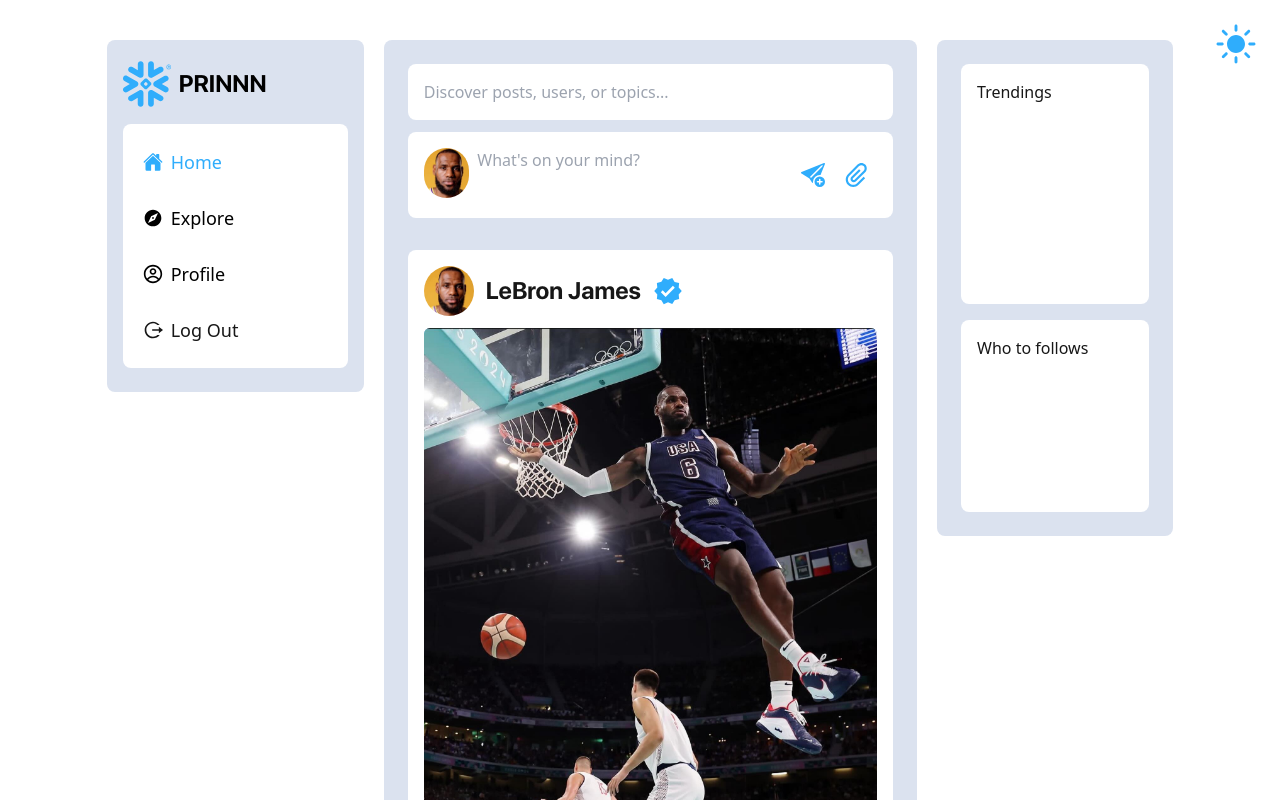
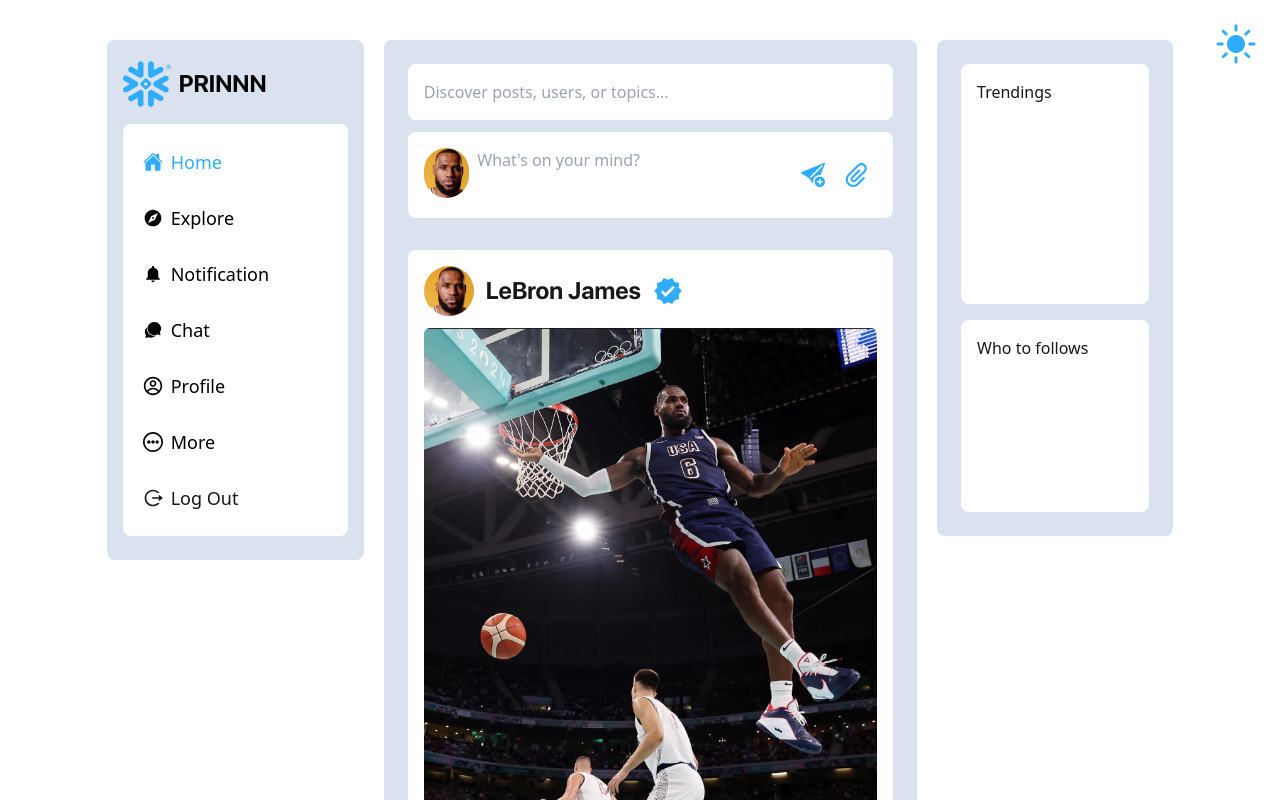
Before and after one commit to prinnnnnn/indiv-2024-client, a Next.js app: page /home in a window 1280 px wide. Shown: the top 800 px of the page. Built offline with nearby package versions, Linux system fonts and the light colour scheme.

Commit message:
middleware v.1

```diff
--- a/src/app/explore/layout.tsx
+++ b/src/app/explore/layout.tsx
@@ -32,6 +32,7 @@
             <PeopleWidget />
           </div>
         </div>
+
       </div>
     </div>
   );
--- a/src/app/home/PostForm.tsx
+++ b/src/app/home/PostForm.tsx
@@ -94,7 +94,9 @@
       {showModal ? (
         <>
           <div className="justify-center items-center flex overflow-x-hidden overflow-y-auto fixed inset-0 z-50 outline-none focus:outline-none">
-            <div className="relative w-[60vw] min-w-[500px] my-6 mx-auto max-w-3xl">
+            <div className="relative w-[60vw] min-w-[300px] md:min-w-[500px] my-6 mx-auto max-w-3xl max-h-[80vh]">
+
+
               {/*content*/}
               <div
                 className="border-0 rounded-lg shadow-lg relative flex flex-col w-full outline-none focus:outline-none"
--- a/src/app/home/layout.tsx
+++ b/src/app/home/layout.tsx
@@ -35,6 +35,7 @@
             <PeopleWidget />
           </div>
         </div>
+
       </div>
     </div>
   );
--- a/src/app/ui/SideNav.tsx
+++ b/src/app/ui/SideNav.tsx
@@ -9,12 +9,13 @@
 import { useStore } from "@/stores/storeContext";
 
 /* Icons for navs */
-import { CgProfile } from "react-icons/cg";
+import { CgMoreO, CgProfile } from "react-icons/cg";
 import { IoHome } from "react-icons/io5";
 import { MdExplore } from "react-icons/md";
 
 /* Client-Routing */
 import Link from 'next/link'
+import { IoIosChatbubbles, IoMdNotifications } from "react-icons/io";
 
 interface MenuItem {
     name: string;
@@ -34,22 +35,22 @@
         name: "Explore",
         icon: <MdExplore className="text-xl" />,
     },
-    // {
-    //     name: "Notification",
-    //     icon: <IoMdNotifications className="text-xl" />,
-    // },
-    // {
-    //     name: "Chat",
-    //     icon: <IoIosChatbubbles className="text-xl" />,
-    // },
+    {
+        name: "Notification",
+        icon: <IoMdNotifications className="text-xl" />,
+    },
+    {
+        name: "Chat",
+        icon: <IoIosChatbubbles className="text-xl" />,
+    },
     {
         name: "Profile",
         icon: <CgProfile className="text-xl" />,
     },
-    // {
-    //     name: "More",
-    //     icon: <CgMoreO className="text-xl" />,
-    // },
+    {
+        name: "More",
+        icon: <CgMoreO className="text-xl" />,
+    },
 ];
 
 const SideNav: React.FC<SideNavProp> = ({ menus }) => {
```
Also changed, not shown: src/middleware.ts (added, +39 -0 lines).
